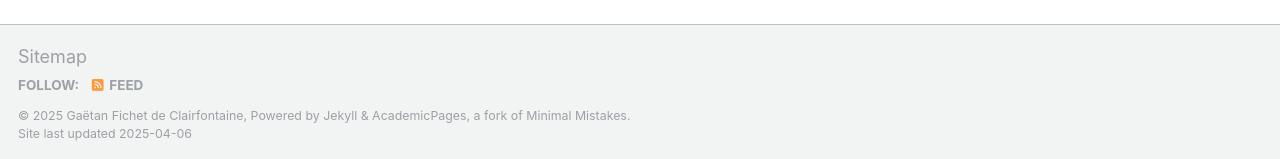
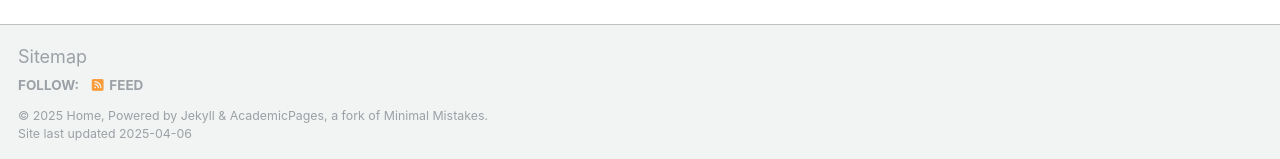
Before and after one commit to GFichetDC/my-website, a Jekyll site: the page built from _pages/about.md, in a window 1280 px wide and 1305 px high. Shown: the part 1143-1302 px from the top of the window. Built offline with Jekyll 4.4.1, drawn with Linux system fonts in a browser that asks for light colours; some web fonts are replaced; a file with an impossible date is left out.

Commit message:
Add files

```diff
--- a/_config.yml
+++ b/_config.yml
@@ -11,7 +11,7 @@
 site_theme               : "default"
 title                    : "Home"
 title_separator          : "-"
-name                     : &name "Gaëtan Fichet de Clairfontaine"
+name                     : &name "Home"
 description              : &description "Personal website of Gaëtan Fichet de Clairfontaine"
 url                      : https://gfichetdc.github.io  # the base hostname & protocol for your site
 baseurl                  : "/my-website"  # the subpath of your site
--- a/_data/navigation.yml
+++ b/_data/navigation.yml
@@ -9,7 +9,7 @@
 
 main:
   - title: "Publications"
-    url: /publication/
+    url: /publications/
 
   - title: "Talks"
     url: /talks/
--- a/_pages/publications.html
+++ b/_pages/publications.html
@@ -1,4 +1,5 @@
 --- layout: archive title: "Publications" permalink: /publications/ author_profile: true --- {% if site.author.googlescholar %}
+
 <div class="wordwrap">You can also find my articles on <a href="{{site.author.googlescholar}}">my Google Scholar profile</a>.</div>
 {% endif %} {% include base_path %}
 
```
